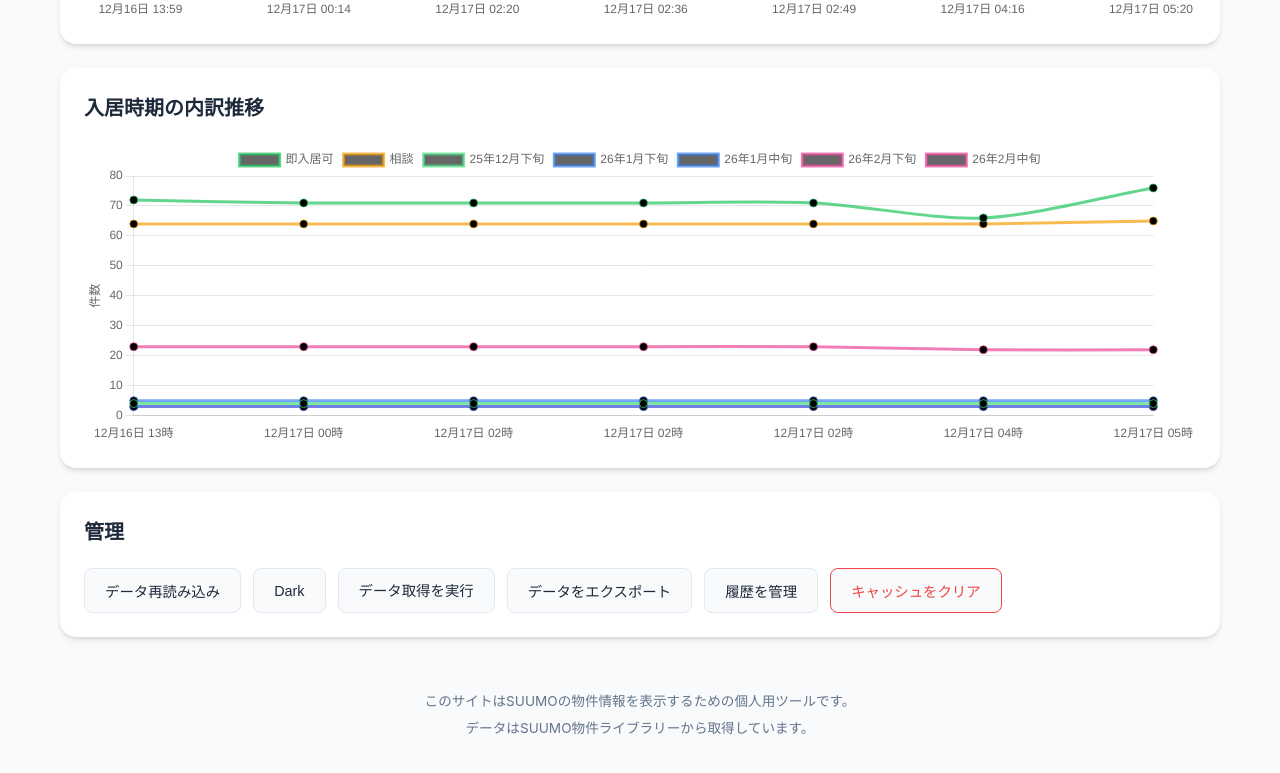
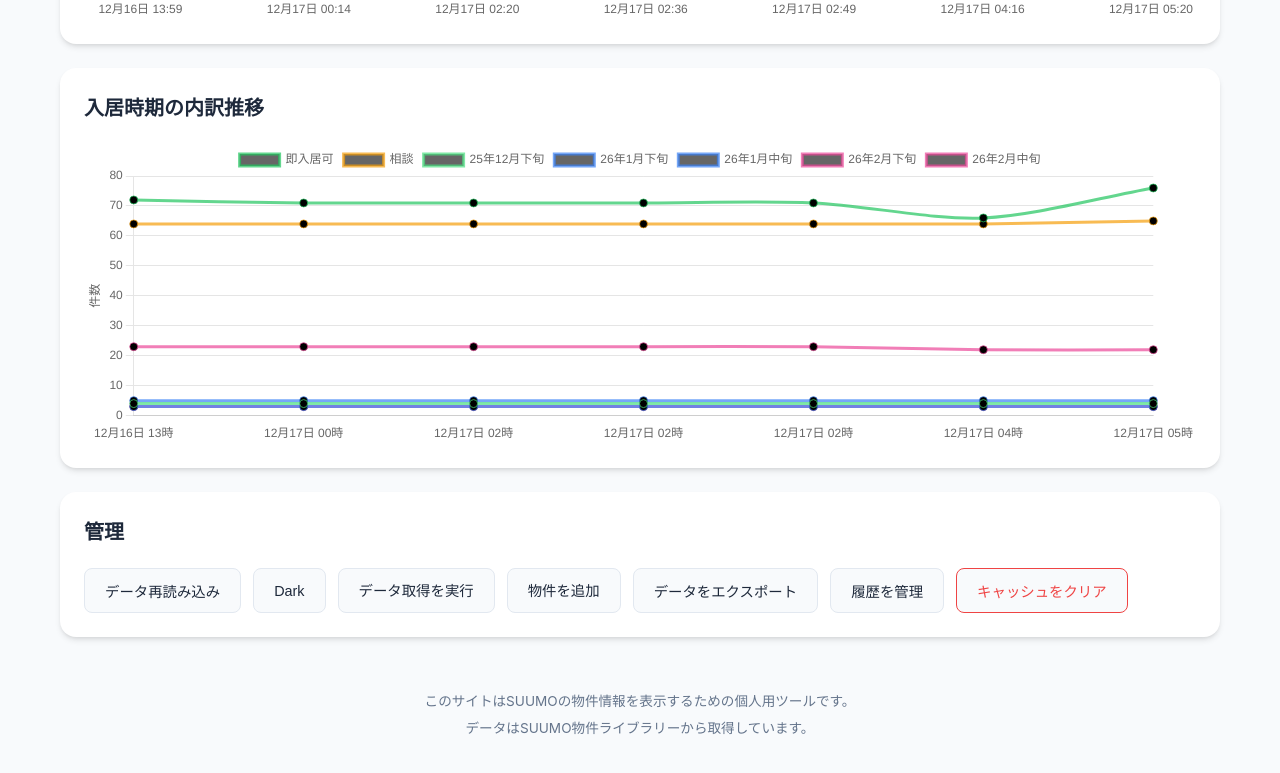
Before and after one commit to clay7614/property_info, a plain HTML site: page index.html in a window 1280 px wide. Shown: the part 1659-2432 px from the top of the page. Drawn offline with nearby package versions, Linux system fonts and the light colour scheme.

Commit message:
add: 管理セクションに物件追加ボタンを追加

```diff
--- a/index.html
+++ b/index.html
@@ -88,6 +88,7 @@
                     <button id="refreshBtn" class="data-btn">データ再読み込み</button>
                     <button id="themeToggle" class="data-btn">テーマ切り替え</button>
                     <a href="https://github.com/clay7614/property_info/actions/workflows/fetch-data.yml" target="_blank" class="data-btn" style="display: inline-block; text-decoration: none; text-align: center;">データ取得を実行</a>
+                    <a href="https://github.com/clay7614/property_info/actions/workflows/add-property.yml" target="_blank" class="data-btn" style="display: inline-block; text-decoration: none; text-align: center;">物件を追加</a>
                     <button id="exportBtn" class="data-btn">データをエクスポート</button>
                     <button id="historyBtn" class="data-btn">履歴を管理</button>
                     <button id="clearBtn" class="data-btn danger">キャッシュをクリア</button>
```
